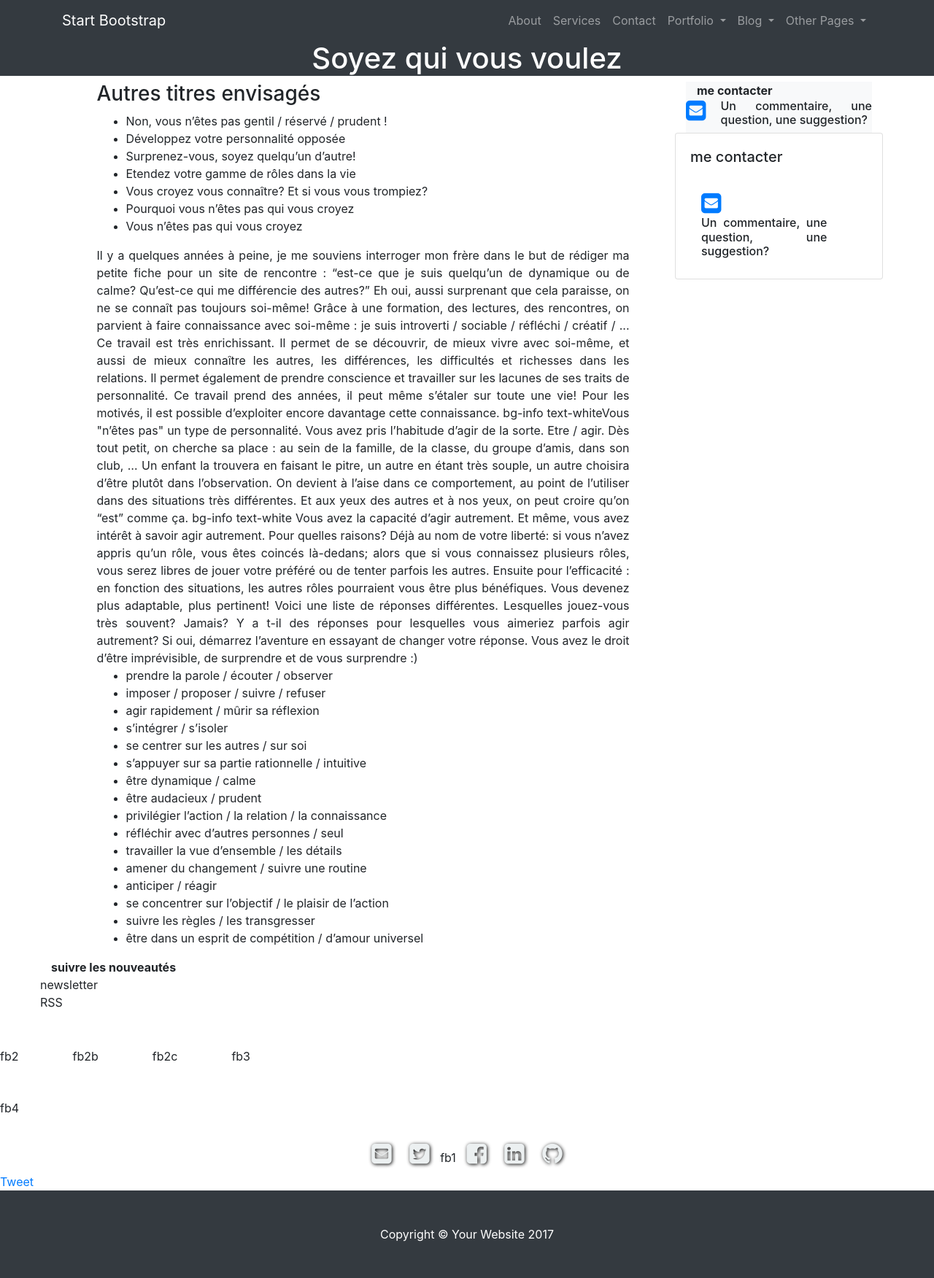
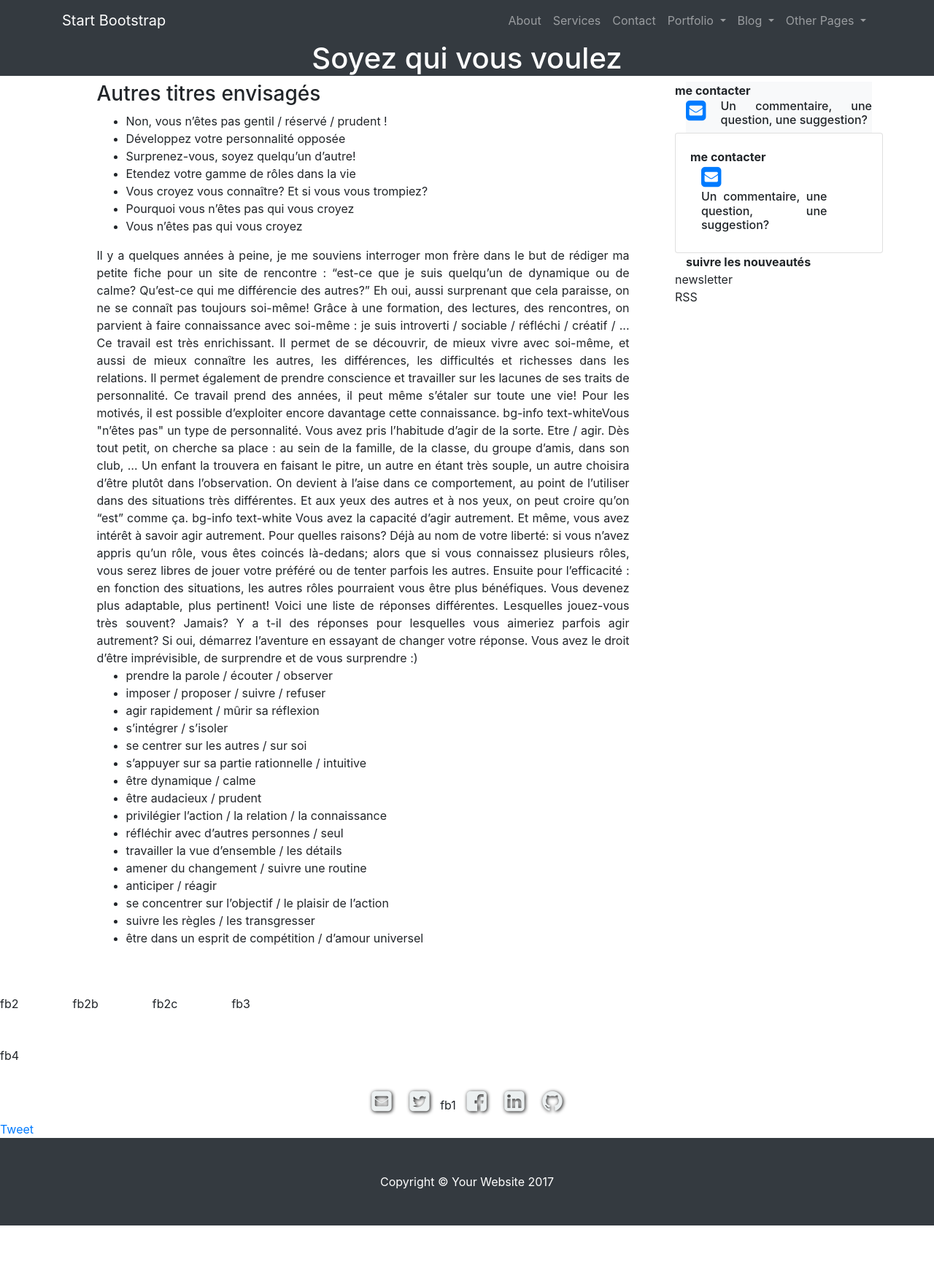
Before and after one commit to OrgaEvolutions/Nathoup.github.io, a Jekyll site: the page built from articles/personnalite.html, in a window 1280 px wide. Shown: the whole page at 73% size. Built offline with Jekyll 4.4.1, drawn with Linux system fonts in a browser that asks for light colours; nearby versions of some CDN libraries; comment, search, counter and statistics services are not loaded; after the commit the page ends 1680 px from its top, so only the background shows below that; grey boxes are pictures that could not be loaded.

Commit message:
Update post.html

```diff
--- a/_layouts/post.html
+++ b/_layouts/post.html
@@ -24,7 +24,7 @@ fin_element_liste: "</li>"
        </div>
        <div class = "col-md-offset-1 col-md-3">
            <div class="bg-light">
-            <div class="col"><b>me contacter</b></div>
+             <div class="row"><b>me contacter</b></div>
              <div class="row">
               <div class = "col-md-2"><a href="mailto:{{ site.email }}" class="author-social" target="_blank"><i class="fa fa-2x fa-envelope-square"></i></a></div>
               <div class = "col-md-10"><h6>Un commentaire, une question, une suggestion?</h6></div>
@@ -36,7 +36,7 @@ fin_element_liste: "</li>"
                <div class="card-body">
                  <div class="card-text">
 
-                 <h5 class="card-title">me contacter</h5>
+                 <b>me contacter</b>
                   <br>
                      <div class = "col-md-2"><a href="mailto:{{ site.email }}?subject:{{page.title}}" class="author-social" target="_blank"><i class="fa fa-2x fa-envelope-square"></i></a></div>
                      <div class = "col-md-10"><h6>Un commentaire, une question, une suggestion?</h6></div>
@@ -44,7 +44,6 @@ fin_element_liste: "</li>"
                 </div>
                </div>
             </div>
-        </div>
 
            <!--<div class="row">
             <div class="col-md-12"><b>partager l'article</b></div>
```
